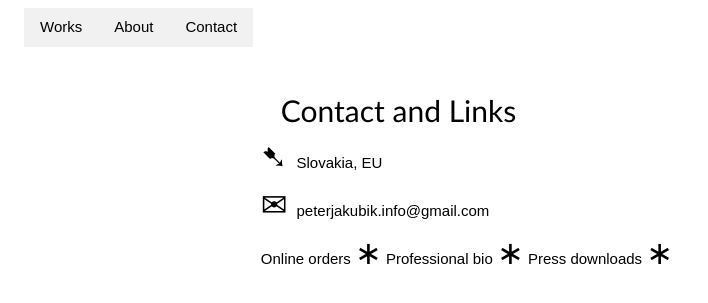
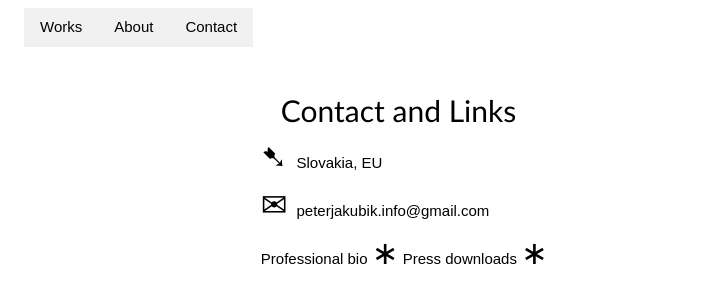
Before and after one commit to kinklure/jakubik.art, a Jekyll site: the page built from contact.html, in a window 1280 px wide. Shown: the top 303 px of the page, without its empty margins (0-708 px from the left). Built offline with Jekyll 4.4.1, drawn with Linux system fonts in a browser that asks for light colours.

Commit message:
Update contact.html

```diff
--- a/contact.html
+++ b/contact.html
@@ -13,8 +13,7 @@ layout: default
   document.write('<A href="mailto:' + emailE + '">' + emailE + '</a>')
 </script><NOSCRIPT>Email address protected by JavaScript</NOSCRIPT>
 	<br>
-	<a class="icon" ><a href="https://www.etsy.com/shop/KinkLure"> Online orders </a>
-	<a class="icon" >&#8727;<a href="https://www.linkedin.com/in/jakubikdesigner/"> Professional bio </a>
+	<a class="icon" ><a href="https://www.linkedin.com/in/jakubikdesigner/"> Professional bio </a>
 	<a class="icon" >&#8727;<a href="https://drive.google.com/drive/folders/0BxQxD4FIPUvPRERUN0hMTUtLdTQ"> Press downloads </a><a class="icon" >&#8727;</a>
     </div>
 </footer>
```
